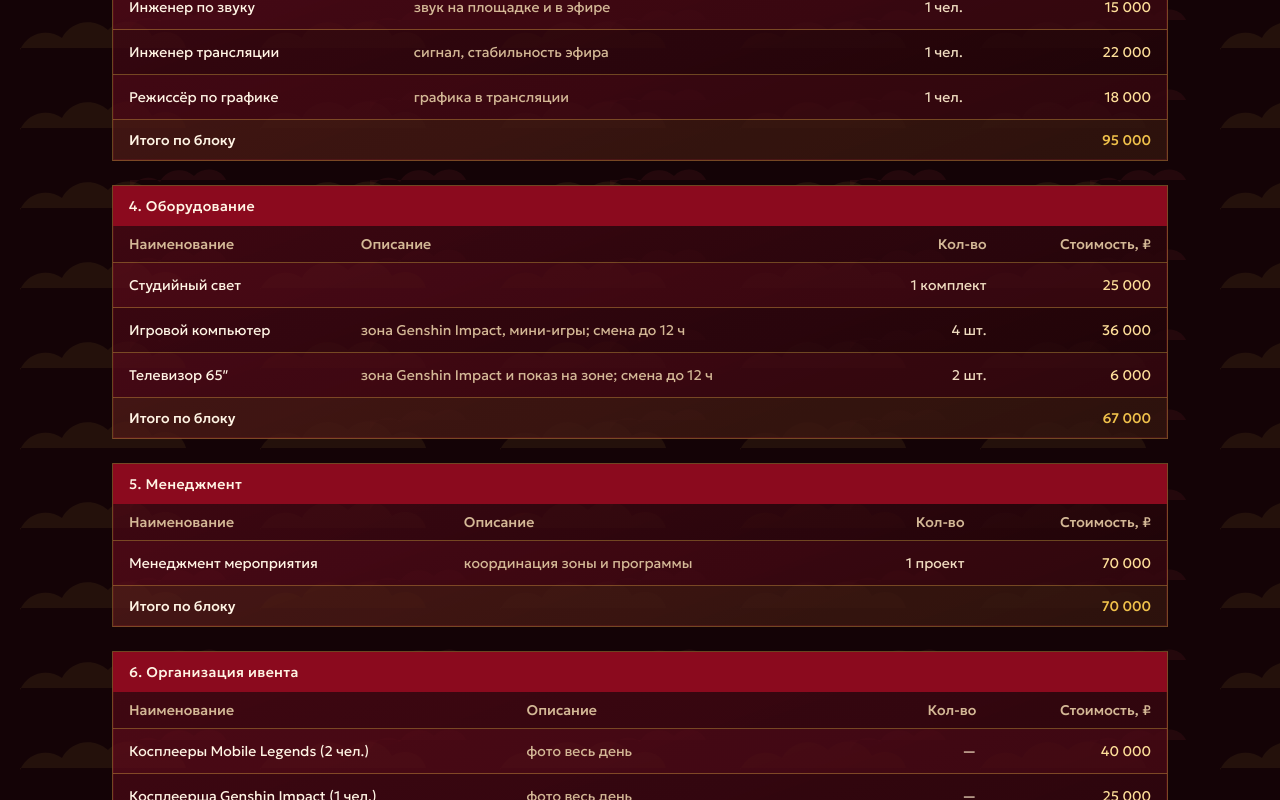
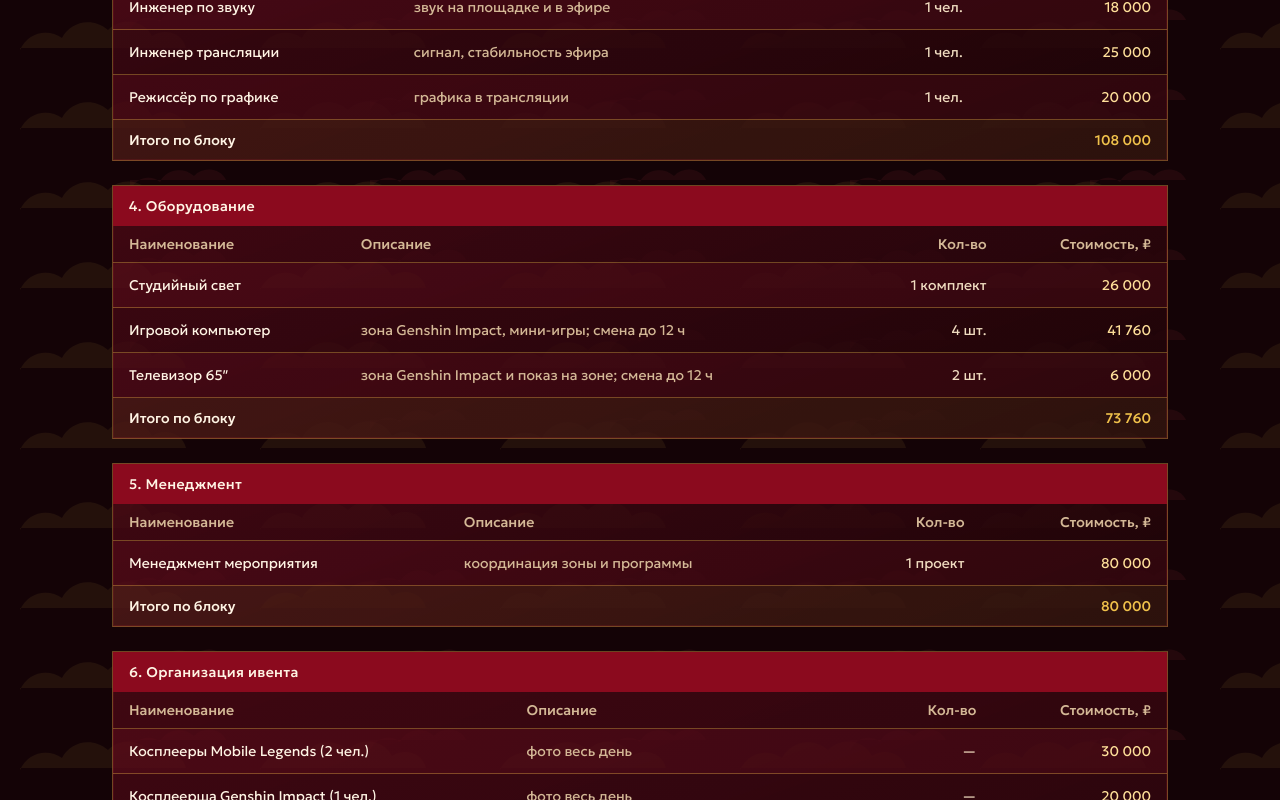
Before and after one commit to DRGNadmin/CyberSybbota, a React (Vite) app: page / in a window 1280 px wide. Shown: the part 3360-4160 px from the top of the page. Built offline with nearby package versions, Linux system fonts and the light colour scheme; a web font is replaced by a local one.

Commit message:
Keep all KP rates; rebalance only event organization block
Restore broadcast staff, light, PCs, TVs and management from KP.
Adjust section 6 only; host stays at 20k; total with VAT remains 900k.

Co-authored-by: harakirijkee <harakirijkee@gmail.com>

```diff
--- a/src/data/brief.ts
+++ b/src/data/brief.ts
@@ -61,8 +61,8 @@ export type BudgetSection = {
 }
 
 /**
- * Суммы без НДС, в основном круглые.
- * Администратор и тех. администратор — ставки из КП (7800 / 14400).
+ * Секции 1–5 — ставки из КП / площадки без изменений.
+ * Подгонка бюджета только в «6. Организация ивента» (ведущий = 20 000).
  * Блок площадки = 348 000.
  * Итого без НДС 857 000 + НДС 43 000 = 900 000 с НДС.
  */
@@ -141,40 +141,40 @@ export const budgetSections: BudgetSection[] = [
         note: 'управление эфиром, камеры, графика',
         unit: 'чел.',
         qty: 1,
-        price: 22000,
-        amount: 22000,
+        price: 25000,
+        amount: 25000,
       },
       {
         item: 'Обсервер',
         note: 'внутриигровая режиссура',
         unit: 'чел.',
         qty: 1,
-        price: 18000,
-        amount: 18000,
+        price: 20000,
+        amount: 20000,
       },
       {
         item: 'Инженер по звуку',
         note: 'звук на площадке и в эфире',
         unit: 'чел.',
         qty: 1,
-        price: 15000,
-        amount: 15000,
+        price: 18000,
+        amount: 18000,
       },
       {
         item: 'Инженер трансляции',
         note: 'сигнал, стабильность эфира',
         unit: 'чел.',
         qty: 1,
-        price: 22000,
-        amount: 22000,
+        price: 25000,
+        amount: 25000,
       },
       {
         item: 'Режиссёр по графике',
         note: 'графика в трансляции',
         unit: 'чел.',
         qty: 1,
-        price: 18000,
-        amount: 18000,
+        price: 20000,
+        amount: 20000,
       },
     ],
   },
@@ -186,16 +186,16 @@ export const budgetSections: BudgetSection[] = [
         note: '',
         unit: 'комплект',
         qty: 1,
-        price: 25000,
-        amount: 25000,
+        price: 26000,
+        amount: 26000,
       },
       {
         item: 'Игровой компьютер',
         note: 'зона Genshin Impact, мини-игры; смена до 12 ч',
         unit: 'шт.',
         qty: 4,
-        price: 9000,
-        amount: 36000,
+        price: 10440,
+        amount: 41760,
       },
       {
         item: 'Телевизор 65″',
@@ -215,26 +215,26 @@ export const budgetSections: BudgetSection[] = [
         note: 'координация зоны и программы',
         unit: 'проект',
         qty: 1,
-        price: 70000,
-        amount: 70000,
+        price: 80000,
+        amount: 80000,
       },
     ],
   },
   {
     title: '6. Организация ивента',
     rows: [
-      { item: 'Косплееры Mobile Legends (2 чел.)', note: 'фото весь день', amount: 40000 },
-      { item: 'Косплеерша Genshin Impact (1 чел.)', note: 'фото весь день', amount: 25000 },
-      { item: 'Фотозона Mobile Legends 3×2 м', note: 'каркас, печать, монтаж', amount: 15000 },
-      { item: 'Декор зоны Genshin Impact', note: 'панели, ткань, фонари, фотофон', amount: 30000 },
-      { item: 'Декор под Китайский Новый год', note: 'зона Mobile Legends и проходы', amount: 20000 },
+      { item: 'Косплееры Mobile Legends (2 чел.)', note: 'фото весь день', amount: 30000 },
+      { item: 'Косплеерша Genshin Impact (1 чел.)', note: 'фото весь день', amount: 20000 },
+      { item: 'Фотозона Mobile Legends 3×2 м', note: 'каркас, печать, монтаж', amount: 12000 },
+      { item: 'Декор зоны Genshin Impact', note: 'панели, ткань, фонари, фотофон', amount: 25000 },
+      { item: 'Декор под Китайский Новый год', note: 'зона Mobile Legends и проходы', amount: 15000 },
       { item: 'Ведущий', note: '', amount: 20000 },
-      { item: 'Алмазы Mobile Legends 15 000 шт.', note: 'призы', amount: 25000 },
+      { item: 'Алмазы Mobile Legends 15 000 шт.', note: 'призы', amount: 22000 },
       { item: 'Денежный приз турнира 5×5', note: '', amount: 20000 },
-      { item: 'Бинго и расходники', note: '', amount: 5000 },
-      { item: 'Покупки в Genshin Impact для зоны', note: 'валюта и оформление', amount: 5000 },
-      { item: 'Аренда 14 смартфонов', note: '2 суток, с резервом', amount: 15000 },
-      { item: 'Медийный гость', note: '', amount: 11400 },
+      { item: 'Бинго и расходники', note: '', amount: 4000 },
+      { item: 'Покупки в Genshin Impact для зоны', note: 'валюта и оформление', amount: 4000 },
+      { item: 'Аренда 14 смартфонов', note: '2 суток, с резервом', amount: 12000 },
+      { item: 'Медийный гость', note: '', amount: 17640 },
     ],
   },
 ]
```
Also changed, not shown: 2 other files (tests, documents, lock files or other folders).
